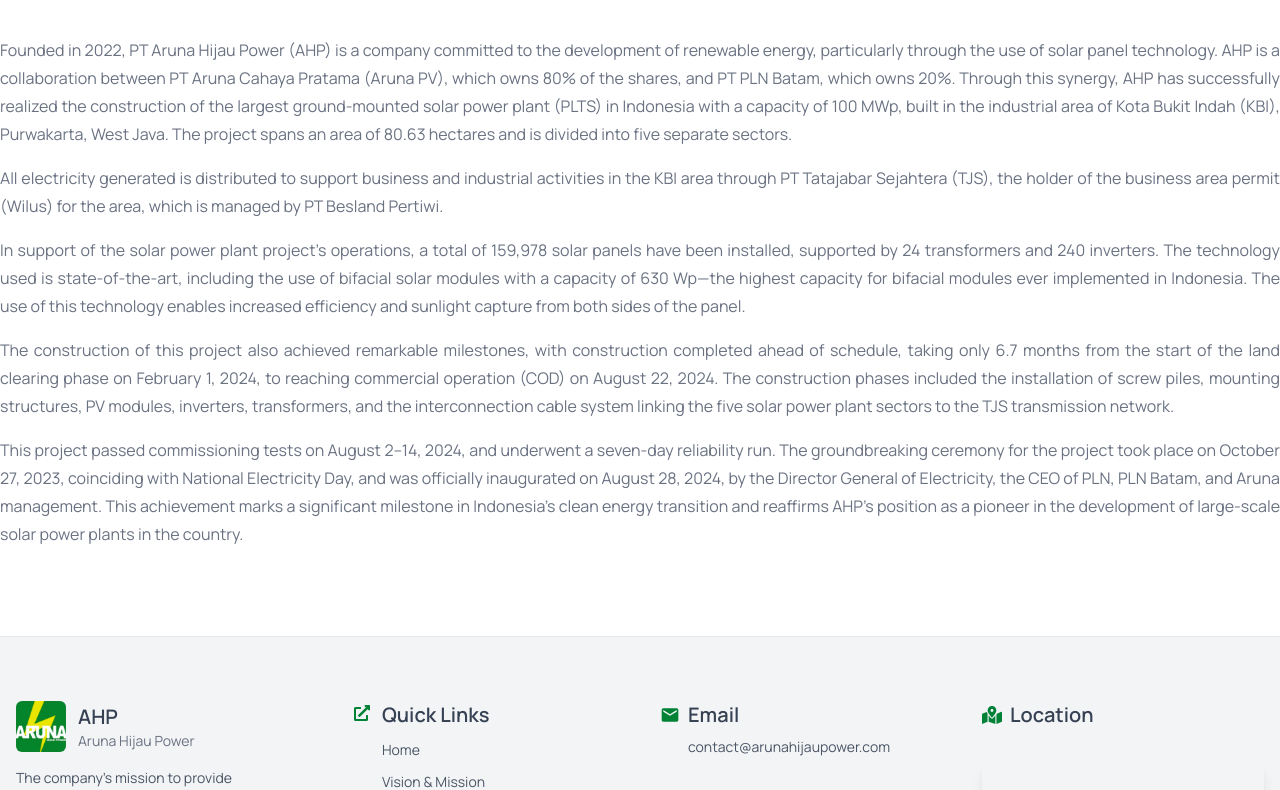
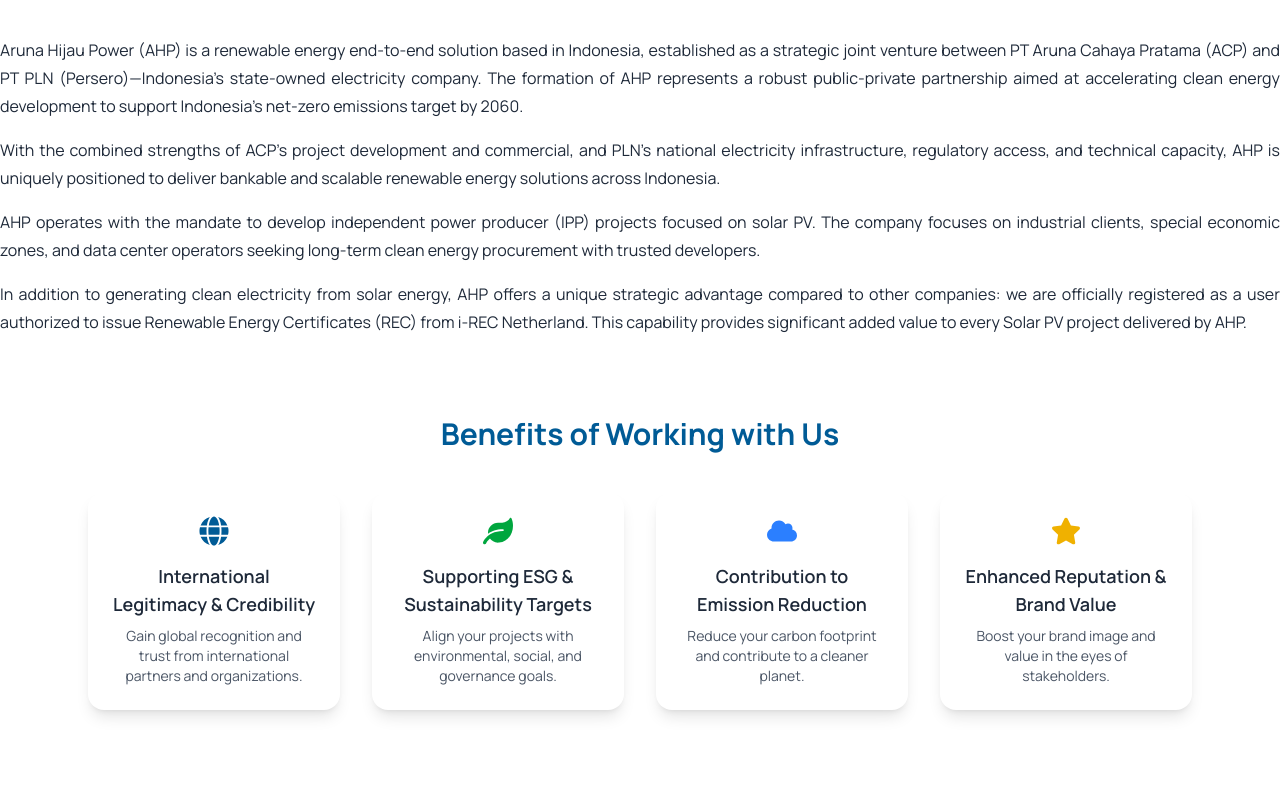
Before and after one commit to bowoo30/cms_tamaris, a Next.js app: page /profile/our-story in a window 1280 px wide. Shown: the part 480-1270 px from the top of the page. Built offline with nearby package versions, Linux system fonts and the light colour scheme; grey boxes are pictures that could not be loaded.

Commit message:
update req bude

```diff
--- /dev/null
+++ b/src/components/BenefitSection.tsx
@@ -0,0 +1,86 @@
+"use client";
+
+import { motion } from "framer-motion";
+import { FaGlobe, FaLeaf, FaCloud, FaStar } from "react-icons/fa";
+import { useLanguage } from "@/components/context/LanguageContext";
+
+const benefits = [
+    {
+        icon: <FaGlobe className="text-3xl text-[#005b96]" />,
+        title: {
+            en: "International Legitimacy & Credibility",
+            id: "Legitimasi & Kredibilitas Internasional"
+        },
+        desc: {
+            en: "Gain global recognition and trust from international partners and organizations.",
+            id: "Dapatkan pengakuan global dan kepercayaan dari mitra serta organisasi internasional."
+        }
+    },
+    {
+        icon: <FaLeaf className="text-3xl text-green-600" />,
+        title: {
+            en: "Supporting ESG & Sustainability Targets",
+            id: "Mendukung Target ESG & Keberlanjutan"
+        },
+        desc: {
+            en: "Align your projects with environmental, social, and governance goals.",
+            id: "Selaraskan proyek Anda dengan tujuan lingkungan, sosial, dan tata kelola (ESG)."
+        }
+    },
+    {
+        icon: <FaCloud className="text-3xl text-blue-500" />,
+        title: {
+            en: "Contribution to Emission Reduction",
+            id: "Kontribusi terhadap Pengurangan Emisi"
+        },
+        desc: {
+            en: "Reduce your carbon footprint and contribute to a cleaner planet.",
+            id: "Kurangi jejak karbon Anda dan berkontribusi pada planet yang lebih bersih."
+        }
+    },
+    {
+        icon: <FaStar className="text-3xl text-yellow-500" />,
+        title: {
+            en: "Enhanced Reputation & Brand Value",
+            id: "Meningkatkan Reputasi & Nilai Merek"
+        },
+        desc: {
+            en: "Boost your brand image and value in the eyes of stakeholders.",
+            id: "Tingkatkan citra dan nilai merek Anda di mata para pemangku kepentingan."
+        }
+    },
+];
+
+export default function BenefitsSection() {
+    const { language } = useLanguage();
+
+    return (
+        <section className="py-16">
+            <div className="max-w-6xl mx-auto px-6 text-center">
+                <h2 className="text-3xl font-bold text-[#005b96] mb-10">
+                    {language === "en" ? "Benefits of Working with Us" : "Manfaat Bekerja Sama dengan Kami"}
+                </h2>
+                <div className="grid grid-cols-1 sm:grid-cols-2 lg:grid-cols-4 gap-8">
+                    {benefits.map((item, idx) => (
+                        <motion.div
+                            key={idx}
+                            initial={{ opacity: 0, y: 30 }}
+                            whileInView={{ opacity: 1, y: 0 }}
+                            viewport={{ once: true }}
+                            transition={{ duration: 0.5, delay: idx * 0.1 }}
+                            className="bg-white shadow-lg rounded-2xl p-6 flex flex-col items-center text-center hover:shadow-xl hover:-translate-y-1 transition-all duration-300"
+                        >
+                            <div className="mb-4">{item.icon}</div>
+                            <h3 className="text-lg font-semibold text-gray-800 mb-2">
+                                {language === "en" ? item.title.en : item.title.id}
+                            </h3>
+                            <p className="text-gray-600 text-sm">
+                                {language === "en" ? item.desc.en : item.desc.id}
+                            </p>
+                        </motion.div>
+                    ))}
+                </div>
+            </div>
+        </section>
+    );
+}
--- a/src/components/footer.tsx
+++ b/src/components/footer.tsx
@@ -106,9 +106,9 @@
                                         {language === "en" ? "Head Office" : "Kantor Pusat"}
                                     </p>
                                     <p className="mt-2 text-sm text-gray-600 leading-7">
-                                        Setiabudi Atrium, 6th Floor, 609 Suite.<br />
+                                        Setiabudi Atrium, 6th Floor, 608B Suite.<br />
                                         Jl. Rasuna Said,<br />
-                                        Jakarta Pusat.
+                                        Jakarta Pusat
                                     </p>
                                 </div>
                             </div>
--- a/src/pages/api/project.ts
+++ b/src/pages/api/project.ts
@@ -16,11 +16,14 @@
         "id": "Tatajabar ground-mounted PLTS 100 MWp terbesar di Indonesia",
         "en": "Tatajabar ground-mounted 100 MWp solar power plant, the largest in Indonesia"
       },
+      "status": "Existing Project",
       "slug": "Pembangunan PLTS Groundmounted merupakan kerja sama PLN dengan PT Aruna",
       "headerImage": "/pc.png",
       "date": "2024-08-28",
       "location": "Purwakarta",
       "author": "Admin Aruna Hijau Power",
+      "left":"26%",
+      "top":"64%",
       content: [
                 {
                     type: "paragraph",
@@ -52,7 +55,43 @@
                     }
                 },
             ]
-    }
+    },
+    {
+      "id": 2,
+      "title": {
+        "id": "PLTS Salira Cilegon",
+        "en": "Salira Cilegon Solar Power Plant"
+      },
+      "status": "Ongoing",
+      "slug": "Pembangunan PLTS Groundmounted",
+      "headerImage": "/pc.png",
+      "date": "2024-08-28",
+      "location": "Purwakarta",
+      "author": "Admin Aruna Hijau Power",
+      "left":"24%",
+      "top":"63%",
+      content: [
+
+            ]
+    },
+    {
+      "id": 3,
+      "title": {
+        "id": "PLTS Pertiwi Lestari 36 MWp",
+        "en": "Pertiwi Lestari 36 MWp Solar Power Plant"
+      },
+      "status": "Ongoing",
+      "slug": "Pembangunan PLTS Groundmounted",
+      "headerImage": "/pc.png",
+      "date": "2024-08-28",
+      "location": "Purwakarta",
+      "author": "Admin Aruna Hijau Power",
+      "left":"24%",
+      "top":"65%",
+      content: [
+
+            ]
+    },
 
   ];
   res.status(200).json({ projects });
--- a/src/pages/profile/our-story/story.tsx
+++ b/src/pages/profile/our-story/story.tsx
@@ -3,13 +3,14 @@
 import { useLanguage } from "@/components/context/LanguageContext";
 import { motion, Variants } from "framer-motion";
 import Head from "next/head";
+import BenefitsSection from "@/components/BenefitSection";
 
 const fadeUp: Variants = {
     hidden: { opacity: 0, y: 20 },
     visible: (i: number) => ({
         opacity: 1,
         y: 0,
-        transition: {  duration: 0.6, ease: "easeOut" },
+        transition: { duration: 0.6, ease: "easeOut" },
     }),
 };
 
@@ -62,90 +63,59 @@
                     <motion.div
                         initial={{ opacity: 0, x: -50 }}
                         whileInView={{ opacity: 1, x: 0 }}
-                        transition={{ duration: 0.5}}
+                        transition={{ duration: 0.5 }}
                         viewport={{ once: true, amount: 0.2 }}
                         className="max-w-screen-xl mx-auto space-y-4 mt-10 px-5 xl:px-0">
-                        <p className="text-gray-500 text-justify text-md font-light leading-7">
+                        <p className="text-gray-800 text-justify text-md font-light leading-7">
                             {language === "en"
-                                ? `Founded in 2022, PT Aruna Hijau Power (AHP) is a company committed to the development of
-                            renewable energy, particularly through the use of solar panel technology. AHP is a collaboration
-                            between PT Aruna Cahaya Pratama (Aruna PV), which owns 80% of the shares, and PT PLN Batam, which owns 20%.
-                            Through this synergy, AHP has successfully realized the construction of the largest ground-mounted solar power plant (PLTS) in
-                            Indonesia with a capacity of 100 MWp, built in the industrial area of Kota Bukit Indah (KBI), Purwakarta, West Java. The project spans an area of 80.63 hectares and is divided into five separate sectors.`
+                                ? `Aruna Hijau Power (AHP) is a renewable energy end-to-end solution based in Indonesia,
+                                established as a strategic joint venture between PT Aruna Cahaya Pratama (ACP)
+                                and PT PLN (Persero)—Indonesia’s state-owned electricity company.
+                                The formation of AHP represents a robust public-private partnership aimed at
+                                accelerating clean energy development to support Indonesia’s net-zero emissions target by 2060.`
                                 :
-                                `Didirikan pada tahun 2022, PT Aruna Hijau Power (AHP) merupakan perusahaan yang
-                            berkomitmen pada pengembangan energi terbarukan, khususnya melalui pemanfaatan
-                            teknologi panel surya. AHP adalah hasil kolaborasi antara PT Aruna Cahaya Pratama
-                            (Aruna PV) dengan kepemilikan saham sebesar 80% dan PT PLN Batam sebesar 20%. Melalui
-                            sinergi ini, AHP berhasil merealisasikan pembangunan Pembangkit Listrik Tenaga Surya (PLTS)
-                            ground-mounted terbesar di Indonesia dengan kapasitas 100 MWp yang dibangun di kawasan industri
-                            Kota Bukit Indah (KBI), Purwakarta, Jawa Barat. Proyek ini berdiri di atas lahan seluas 80,63 hektar
-                            dan terbagi dalam lima sektor terpisah.`
+                                `Aruna Hijau Power (AHP) adalah solusi energi terbarukan end-to-end yang berbasis di Indonesia,
+                                didirikan sebagai joint venture strategis antara PT Aruna Cahaya Pratama (ACP)
+                                dan PT PLN (Persero)—perusahaan listrik milik negara Indonesia.
+                                Pembentukan AHP merupakan kemitraan publik-swasta yang kokoh yang bertujuan untuk
+                                mempercepat pengembangan energi bersih guna mendukung target nol emisi bersih Indonesia pada tahun 2060.`
                             }
                         </p>
-                        <p className="text-gray-500 text-justify text-md font-light leading-7">
+                        <p className="text-gray-800 text-justify text-md font-light leading-7">
                             {language === "en"
-                                ? `All electricity generated is distributed to support business and
-                            industrial activities in the KBI area through PT Tatajabar Sejahtera (TJS),
-                            the holder of the business area permit (Wilus) for the area, which is managed by PT Besland Pertiwi.`
+                                ? `With the combined strengths of ACP’s project development and commercial,
+                                and PLN’s national electricity infrastructure, regulatory access, and technical capacity,
+                                AHP is uniquely positioned to deliver bankable and scalable renewable energy solutions across Indonesia.`
                                 :
-                                `Seluruh energi listrik yang dihasilkan disalurkan untuk mendukung aktivitas
-                            bisnis dan industri dalam kawasan KBI melalui PT Tatajabar Sejahtera (TJS),
-                            pemegang izin wilayah usaha (Wilus) untuk kawasan tersebut, yang dikelola oleh
-                            PT Besland Pertiwi.`
+                                ` Dengan menggabungkan keunggulan ACP dalam pengembangan proyek dan aspek komersial, serta infrastruktur
+                                listrik nasional PLN, akses regulasi, dan kapasitas teknis, AHP memiliki posisi yang unik untuk menyediakan
+                                solusi energi terbarukan yang layak investasi dan dapat diskalakan di seluruh Indonesia.`
                             }
                         </p>
-                        <p className="text-gray-500 text-justify text-md font-light leading-7">
+                        <p className="text-gray-800 text-justify text-md font-light leading-7">
                             {language === "en"
-                                ? `In support of the solar power plant project's operations, a total of 159,978 solar panels have been
-                            installed, supported by 24 transformers and 240 inverters. The technology used is state-of-the-art,
-                            including the use of bifacial solar modules with a capacity of 630 Wp—the highest capacity for bifacial
-                            modules ever implemented in Indonesia. The use of this technology enables increased efficiency and sunlight
-                            capture from both sides of the panel.`
+                                ? `AHP operates with the mandate to develop independent power producer (IPP) projects focused on solar PV.
+                                The company focuses on industrial clients, special economic zones, and data center operators seeking long-term
+                                clean energy procurement with trusted developers.`
                                 :
-                                `Dalam mendukung operasional proyek PLTS ini, sebanyak 159.978 keping modul
-                            panel surya telah dipasang, didukung oleh 24 unit trafo dan 240 unit inverter.
-                            Teknologi yang digunakan merupakan teknologi terkini, termasuk penggunaan modul
-                            surya bifacial berkapasitas 630 Wp—kapasitas tertinggi untuk modul bifacial
-                            yang pertama kali diterapkan di Indonesia. Penggunaan teknologi ini memungkinkan
-                            peningkatan efisiensi dan daya tangkap sinar matahari dari dua sisi panel.`
+                                `AHP beroperasi dengan mandat untuk mengembangkan proyek pembangkit listrik independen (IPP) yang berfokus pada
+                                tenaga surya fotovoltaik (PV). Perusahaan ini berfokus pada klien industri, zona ekonomi khusus, dan operator pusat
+                                data yang mencari pasokan energi bersih jangka panjang dengan pengembang yang terpercaya.`
                             }
                         </p>
-                        <p className="text-gray-500 text-justify text-md font-light leading-7">
+                        <p className="text-gray-800 text-justify text-md font-light leading-7">
                             {language === "en"
-                                ? `The construction of this project also achieved remarkable milestones,
-                            with construction completed ahead of schedule, taking only 6.7 months from the start of
-                            the land clearing phase on February 1, 2024, to reaching commercial operation (COD) on August 22, 2024.
-                            The construction phases included the installation of screw piles, mounting structures, PV modules, inverters,
-                            transformers, and the interconnection cable system linking the five solar power plant sectors to the TJS transmission network.`
+                                ? `In addition to generating clean electricity from solar energy, AHP offers a unique strategic advantage compared to
+                                other companies: we are officially registered as a user authorized to issue Renewable Energy Certificates (REC)
+                                from i-REC Netherland. This capability provides significant added value to every Solar PV project delivered by AHP.`
                                 :
-                                `Pembangunan proyek ini juga mencatat pencapaian luar biasa, dengan penyelesaian
-                            konstruksi yang lebih cepat dari jadwal, hanya dalam waktu 6,7 bulan sejak dimulainya
-                            tahap land clearing pada 1 Februari 2024 hingga mencapai operasi komersial (COD) pada
-                            22 Agustus 2024. Tahapan pembangunan mencakup pemasangan screw pile, struktur mounting,
-                            PV modul, inverter, trafo, serta sistem kabel jaringan interkoneksi yang menghubungkan
-                            kelima sektor PLTS ke jaringan transmisi TJS.`
+                                `Selain menghasilkan listrik bersih dari energi surya, AHP memiliki keunggulan strategis unik dibandingkan perusahaan
+                                lain: kami secara resmi terdaftar sebagai pengguna yang berwenang untuk menerbitkan Sertifikat Energi Terbarukan (REC)
+                                dari i-REC Belanda. Kemampuan ini memberikan nilai tambah yang signifikan bagi setiap proyek Solar PV yang diselesaikan
+                                oleh AHP.`
                             }
                         </p>
-                        <p className="text-gray-500 text-justify text-md font-light leading-7">
-                            {language === "en"
-                                ? `This project passed commissioning tests on August 2–14, 2024, and
-                            underwent a seven-day reliability run. The groundbreaking ceremony for
-                            the project took place on October 27, 2023, coinciding with National Electricity Day,
-                            and was officially inaugurated on August 28, 2024, by the Director General of Electricity,
-                            the CEO of PLN, PLN Batam, and Aruna management. This achievement marks a significant milestone
-                            in Indonesia's clean energy transition and reaffirms AHP's position as a pioneer in the development of
-                            large-scale solar power plants in the country.
-                            `
-                                :
-                                `Proyek ini telah lulus uji komisioning pada 2–14 Agustus 2024 dan menjalani
-                            uji keandalan (reliability run) selama tujuh hari. Groundbreaking proyek dilakukan
-                            pada 27 Oktober 2023, bertepatan dengan Hari Listrik Nasional, dan secara resmi diresmikan
-                            pada 28 Agustus 2024 oleh Dirjen Ketenagalistrikan, Direktur Utama PLN, PLN Batam, dan manajemen Aruna.
-                            Pencapaian ini menjadi tonggak penting dalam transisi energi bersih di Indonesia dan menegaskan posisi
-                            AHP sebagai pelopor dalam pengembangan PLTS skala besar di Tanah Air.`
-                            }
-                        </p>
+                        <BenefitsSection />
                     </motion.div>
                 </div>
             </div>
--- a/src/types/project.ts
+++ b/src/types/project.ts
@@ -20,10 +20,13 @@
         id: string;
         en: string;
     };
+    status: string;
     slug: string;
     headerImage: string;
     date: string;
     location: string;
     author: string;
     content: NewsContentBlock[];
+    left?: string;
+    top?: string;
 }
```
Also changed, not shown: src/components/aboutus.tsx (+5 -5 lines), src/components/portofolio.tsx (+12 -14 lines), src/components/project.tsx (+14 -9 lines), src/pages/api/news.ts (+5 -5 lines), src/pages/profile/about/about.tsx (+5 -5 lines), src/pages/profile/portfolio/portfolio.tsx (+17 -7 lines), src/pages/profile/vision/vision.tsx (+4 -4 lines).
